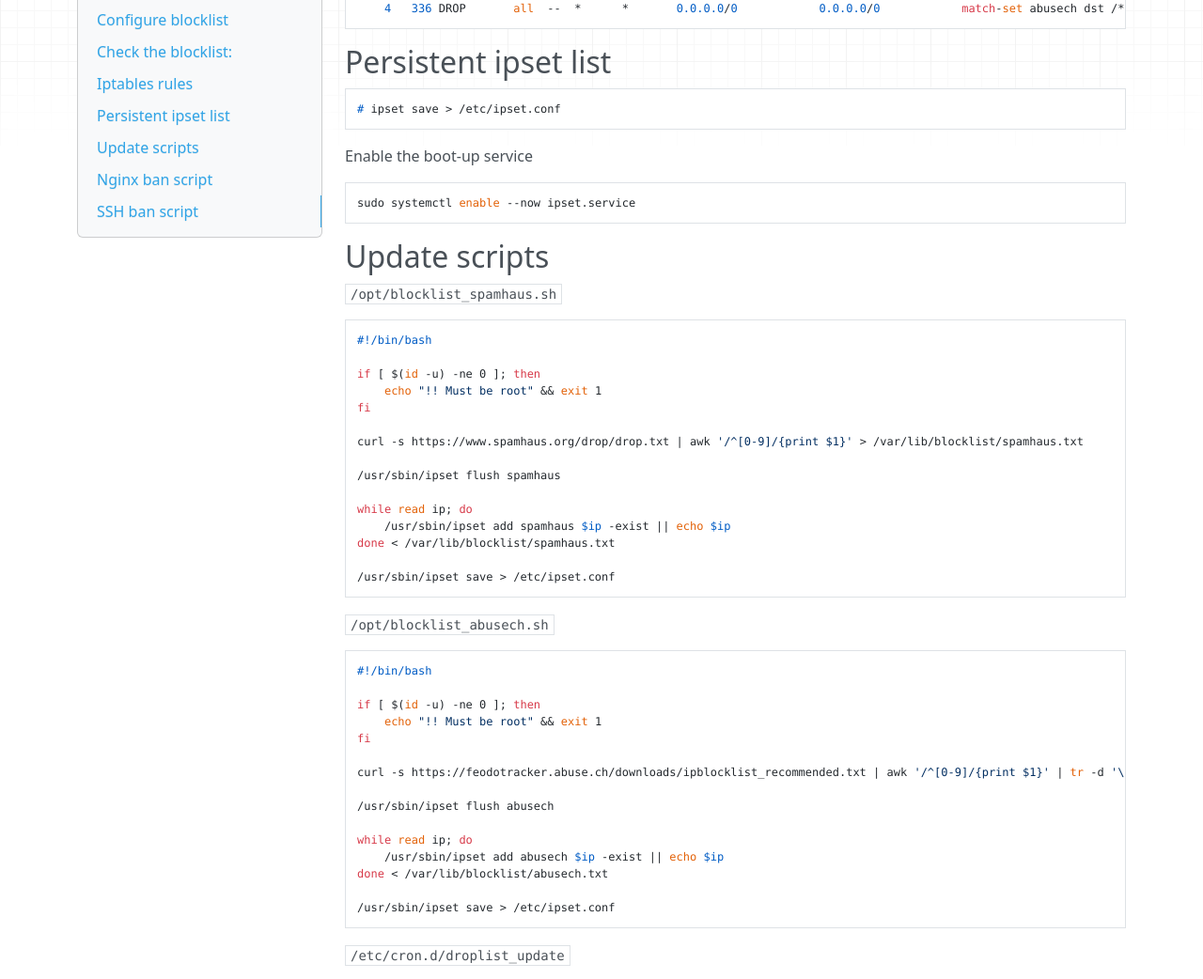
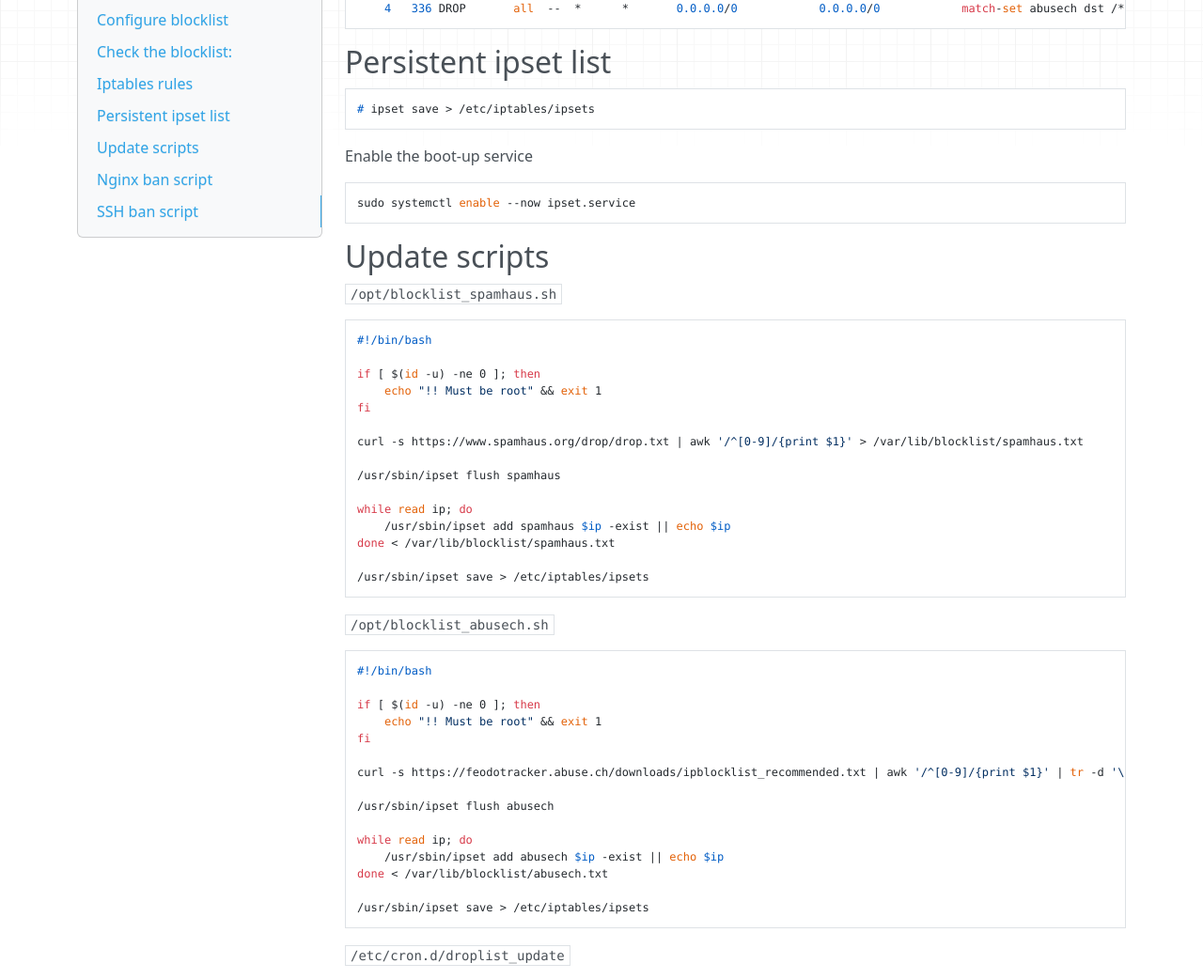
Before and after one commit to noahbailey/docbot, an MkDocs documentation site: the page built from docs/network/blocklist.md, in a window 1280 px wide and 1400 px high, scrolled down 2347 px. Shown: the part 151-1193 px from the top of the window at 94% size. Built offline with MkDocs 1.6.1, drawn with Linux system fonts in a browser that asks for light colours; nearby versions of some CDN libraries; some of the changed text lies outside the part shown.

Commit message:
Fixup ipset persistent config file location

````diff
--- a/docs/network/blocklist.md
+++ b/docs/network/blocklist.md
@@ -125,7 +125,7 @@ Chain OUTPUT (policy ACCEPT 65 packets, 8447 bytes)
 
 ## Persistent ipset list
 
-    # ipset save > /etc/ipset.conf
+    # ipset save > /etc/iptables/ipsets
 
 Enable the boot-up service
 
@@ -150,7 +150,7 @@ while read ip; do
     /usr/sbin/ipset add spamhaus $ip -exist || echo $ip
 done < /var/lib/blocklist/spamhaus.txt
 
-/usr/sbin/ipset save > /etc/ipset.conf
+/usr/sbin/ipset save > /etc/iptables/ipsets
 ```
 
 `/opt/blocklist_abusech.sh`
@@ -170,7 +170,7 @@ while read ip; do
     /usr/sbin/ipset add abusech $ip -exist || echo $ip
 done < /var/lib/blocklist/abusech.txt
 
-/usr/sbin/ipset save > /etc/ipset.conf
+/usr/sbin/ipset save > /etc/iptables/ipsets
 ```
 
 `/etc/cron.d/droplist_update`
@@ -212,7 +212,7 @@ grep -h "wget" /var/log/nginx/* | awk '{print $1}' | \
     xargs -n1 /usr/sbin/ipset add scanners -exist
 
 # Make banned IP list persistent
-/usr/sbin/ipset save > /etc/ipset.conf
+/usr/sbin/ipset save > /etc/iptables/ipsets
 ```
 
 A second script runs once per week to flush the list & reset the counters. This will unban any IPs that have fallen below the threshold but were not removed by the main script:
@@ -269,7 +269,7 @@ journalctl -u ssh -S -4w | grep invalid | \
     xargs -n1 /usr/sbin/ipset add scanners -exist
 
 # Make banned IP list persistent
-/usr/sbin/ipset save > /etc/ipset.conf
+/usr/sbin/ipset save > /etc/iptables/ipsets
 ```
 
 Similar to the nginx script above, it should be regularly updated & flushed once per week.
````
